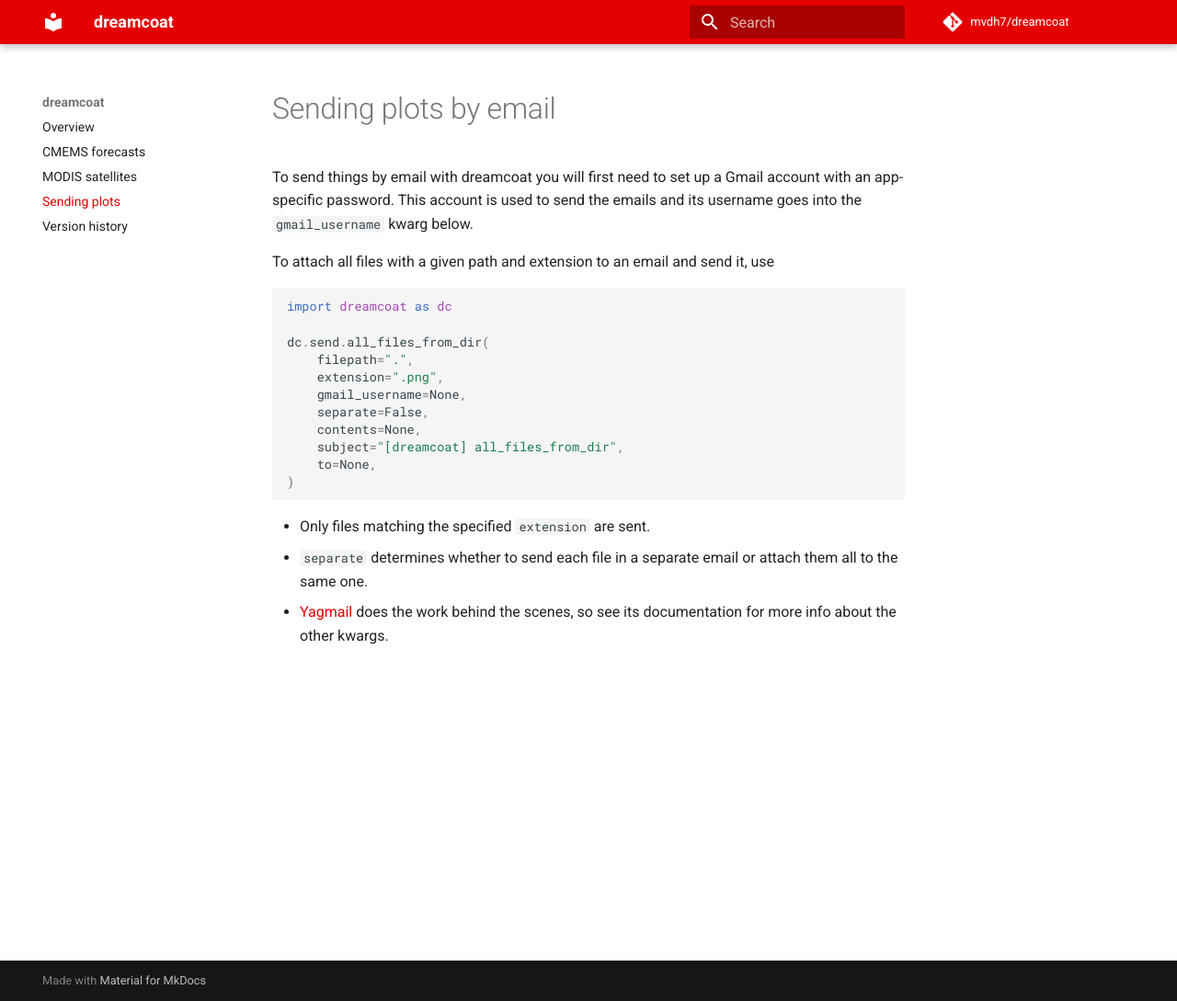
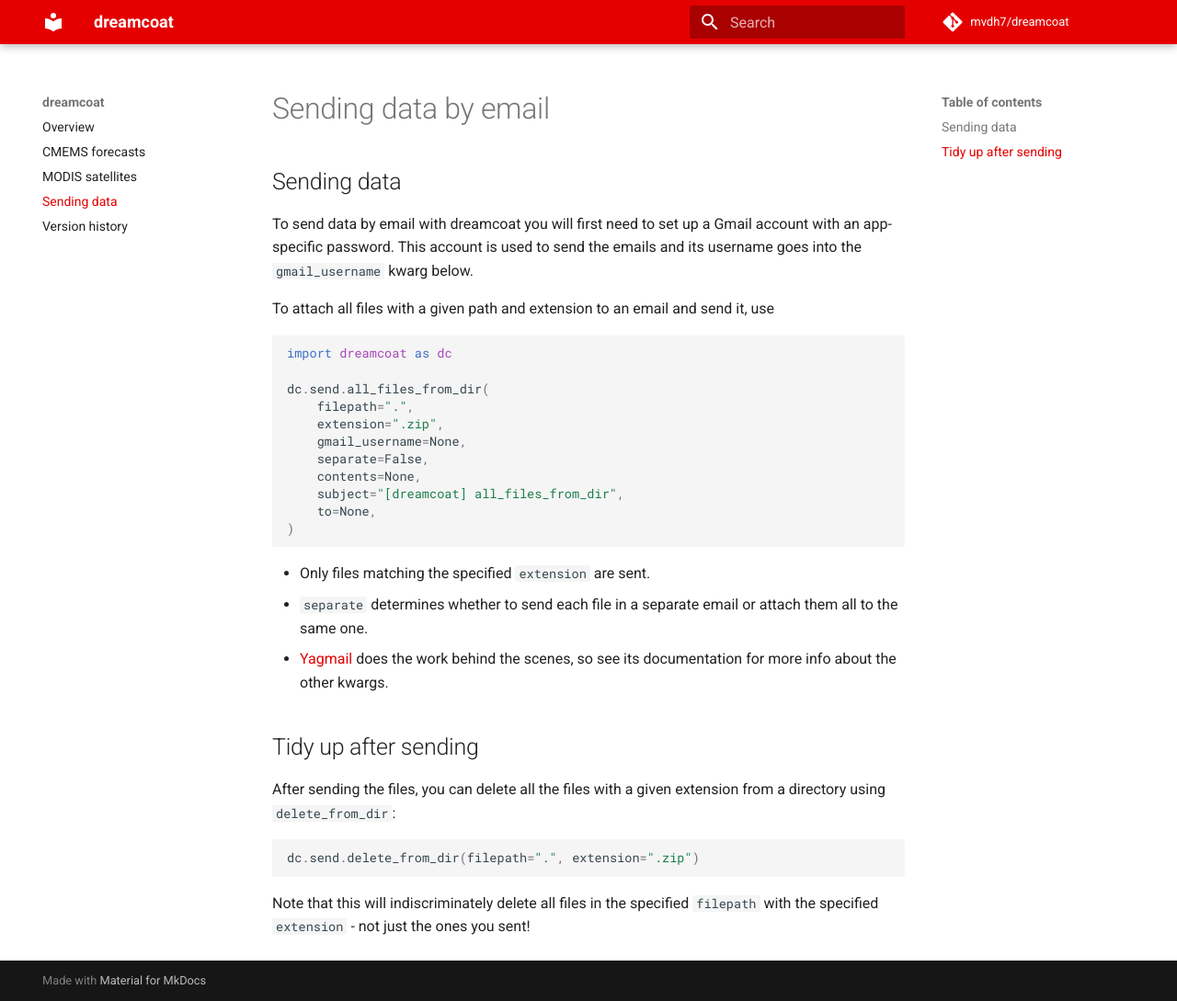
Before and after one commit to mvdh7/dreamcoat, an MkDocs documentation site: the page built from docs/send.md, in a window 1280 px wide and 1089 px high. Shown: the whole window at 92% size. Built offline with MkDocs 1.6.1 and Material for MkDocs 9.7.7, drawn with Linux system fonts in a browser that asks for light colours; comment, search, counter and statistics services are not loaded.

Commit message:
Send default png => zip and document delete function

````diff
--- a/docs/send.md
+++ b/docs/send.md
@@ -1,6 +1,8 @@
-# Sending plots by email
+# Sending data by email
 
-To send things by email with dreamcoat you will first need to set up a Gmail account with an app-specific password.  This account is used to send the emails and its username goes into the `gmail_username` kwarg below.
+## Sending data
+
+To send data by email with dreamcoat you will first need to set up a Gmail account with an app-specific password.  This account is used to send the emails and its username goes into the `gmail_username` kwarg below.
 
 To attach all files with a given path and extension to an email and send it, use
 
@@ -9,7 +11,7 @@ import dreamcoat as dc
 
 dc.send.all_files_from_dir(
     filepath=".",
-    extension=".png",
+    extension=".zip",
     gmail_username=None,
     separate=False,
     contents=None,
@@ -21,3 +23,13 @@ dc.send.all_files_from_dir(
   * Only files matching the specified `extension` are sent.
   * `separate` determines whether to send each file in a separate email or attach them all to the same one.
   * [Yagmail](https://github.com/kootenpv/yagmail) does the work behind the scenes, so see its documentation for more info about the other kwargs.
+
+## Tidy up after sending
+
+After sending the files, you can delete all the files with a given extension from a directory using `delete_from_dir`:
+
+```python
+dc.send.delete_from_dir(filepath=".", extension=".zip")
+```
+
+Note that this will indiscriminately delete all files in the specified `filepath` with the specified `extension` - not just the ones you sent!
--- a/mkdocs.yml
+++ b/mkdocs.yml
@@ -6,7 +6,7 @@ nav:
   - Overview: index.md
   - CMEMS forecasts: cmems.md
   - MODIS satellites: modis.md
-  - Sending plots: send.md
+  - Sending data: send.md
   - Version history: versions.md
 
 theme:
````
Also changed, not shown: 1 other file.
